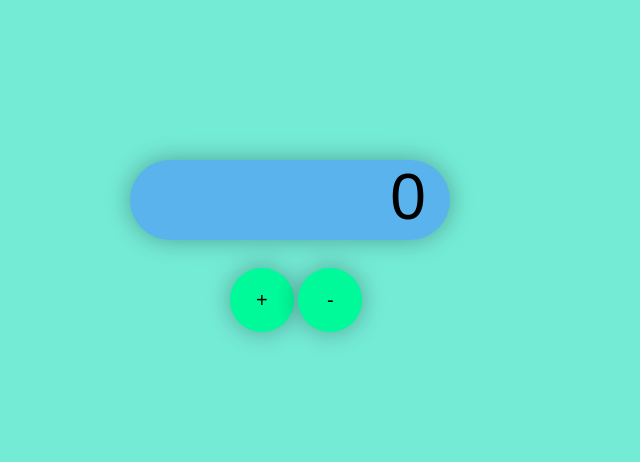
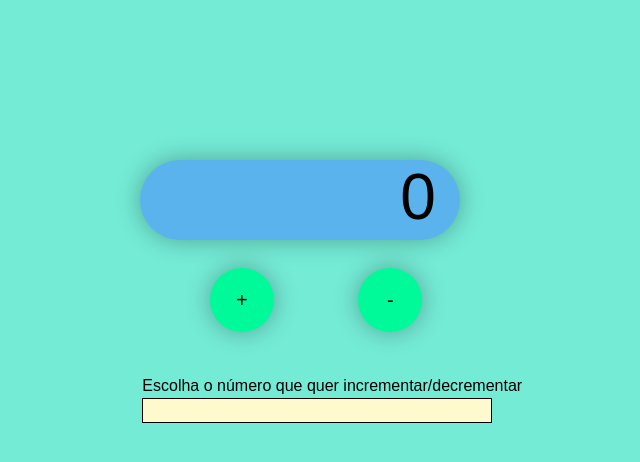
Before and after one commit to VMila/Contador, a plain HTML site: page index.html in a window 1280 px wide. Shown: the whole page, without its empty margins (284-924 px from the left). Drawn offline with Linux system fonts and the light colour scheme; a web font is replaced by a local one.

Commit message:
contadorzin

```diff
--- a/index.html
+++ b/index.html
@@ -6,6 +6,7 @@
     <meta name="viewport" content="width=device-width, initial-scale=1.0">
     <title>Contador</title>
 
+    <link rel="shortcut icon" href="logo/logo.ico">
 
     <link rel="preconnect" href="https://fonts.googleapis.com">
 <link rel="preconnect" href="https://fonts.gstatic.com" crossorigin>
@@ -15,10 +16,17 @@
     <link rel="stylesheet" href="style.css">
 </head>
 <body>
-    <div class="visor">0</div>
+    <div class="visor" value="0">0</div>
     <div>
-        <button class="contador" onclick="somar();">+</button>
-        <button class="contador" onclick="subtrair();">-</button>
+        <button id="inc" class="contador" onclick="somar();">+</button>
+        <button id="dec" class="contador" onclick="subtrair();">-</button>
+    </div>
+    <div class="seletor">
+        <label for="num">Escolha o número que quer incrementar/decrementar</label>
+        <input id="coiso" type="text" list="num" />
+        <datalist  id="num">
+
+        </datalist>
     </div>
 </body>
 </html>
--- a/script.js
+++ b/script.js
@@ -1,9 +1,13 @@
-const visor = document.querySelector('.visor')
+var visor = document.querySelector('.visor')
+function somar() {
 
-function somar() {
- visor.textContent++;
+    visor.textContent = visor.textContent - -(document.getElementById('coiso').value);
+    console.log(document.getElementById('coiso').value);
+
 }
 
 function subtrair() {
-    visor.textContent--;
+
+    visor.textContent = visor.textContent-  document.getElementById('coiso').value;
+
    }
--- a/style.css
+++ b/style.css
@@ -30,12 +30,13 @@ border-radius: 1em;
 text-align: right;
 padding: 3 rem;
 position: relative;
+left:200px;
 top: -200px;
 padding-right: 1.5rem;}
 
 .visor > text{
     position: relative;
-    left: 50px;
+    left: 250px;
 }
 
 .contador {
@@ -49,6 +50,32 @@ height: 4rem;
 max-width: 80%;
 position: relative;
 top: -100px;
-left: -220px;
+left: -20px;
 font-size: 20px;
 }
+
+.seletor {
+    border-radius: 2em;
+    position: relative;
+    left: -250px;
+    top: 0;
+}
+#coiso {
+    background-color: lemonchiffon;
+    position: relative;
+    width: 350px;
+    border: 1px solid black;
+    padding: 4px;
+}
+.seletor label {
+    margin-bottom: 0.2rem;
+    display: block;
+}
+#dec {
+    position: relative;
+    left: 30px;
+}
+#inc{
+    position: relative;
+    left: -50px;
+}
```
Also changed, not shown: logo/logo.ico (added).
